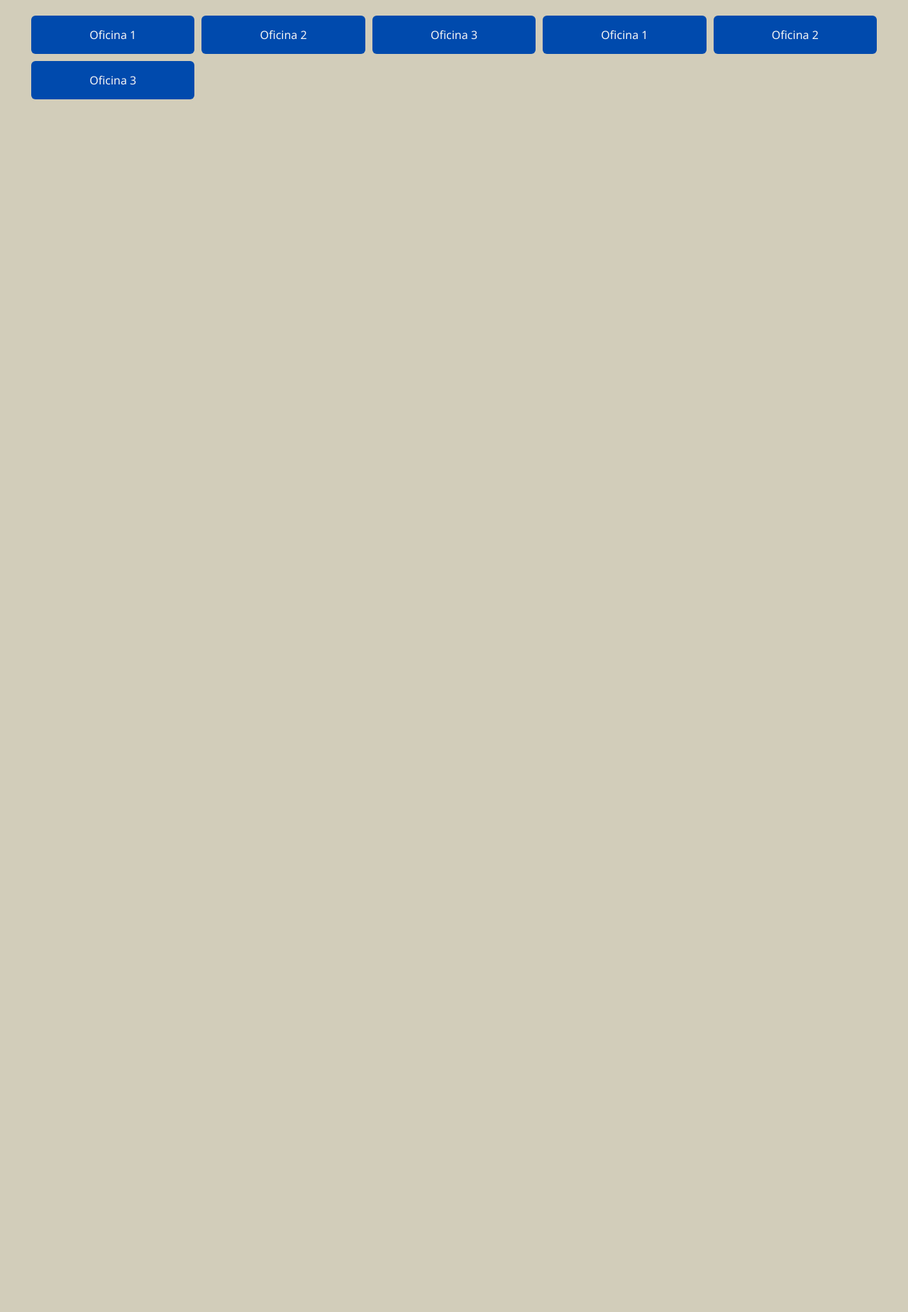
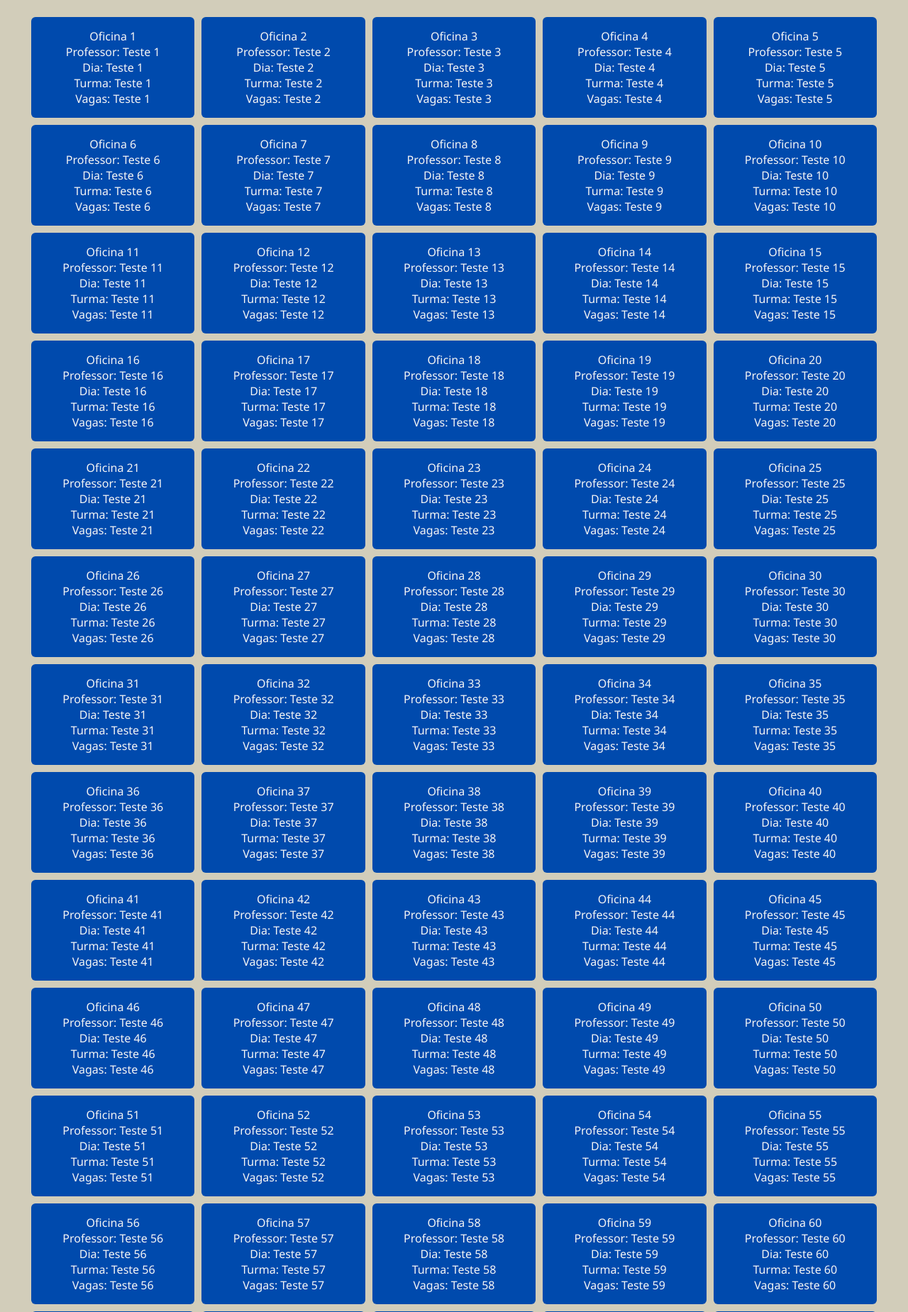
Before and after one commit to Thuripa/Sistema-CEIT, a Flask app: page / in a window 1280 px wide. Shown: the part 48-1897 px from the top of the page at 71% size. Before the commit the page ends 188 px from the top, so only its background shows below. Run offline with Flask 2, Linux system fonts and the light colour scheme.

Commit message:
Pequenas mudanças em geral
* Nenhuma informação relevante

```diff
--- a/website/auth.py
+++ b/website/auth.py
@@ -13,6 +13,6 @@ def logout():
     return '<p>Saindo...</p>'
 
 
-@auth.route('/sign-up')
+@auth.route('/cadastro')
 def sign_up():
-    return '<p>Registrando...</p>'
+    return render_template('cadastro.html')
--- a/website/static/mobile-navbar.js
+++ b/website/static/mobile-navbar.js
@@ -41,3 +41,21 @@ const mobileNavbar = new MobileNavbar(
 );
 
 mobileNavbar.init();
+
+// When the user scrolls the page, execute myFunction
+window.onscroll = function() {myFunction()};
+
+// Get the navbar
+var navbar = document.getElementById("nav-bar");
+
+// Get the offset position of the navbar
+var sticky = navbar.offsetTop;
+
+// Add the sticky class to the navbar when you reach its scroll position. Remove "sticky" when you leave the scroll position
+function myFunction() {
+  if (window.pageYOffset >= sticky) {
+    navbar.classList.add("sticky")
+  } else {
+    navbar.classList.remove("sticky");
+  }
+}
--- a/website/static/style.css
+++ b/website/static/style.css
@@ -16,6 +16,7 @@ body {
     justify-content: center;
     align-items: center;
     text-align: center;
+    padding-top: 50px;
 }
 
 body * {
--- a/website/templates/base.html
+++ b/website/templates/base.html
@@ -9,7 +9,7 @@
 </head>
 <body>
 <header>
-    <nav class="nav-bar">
+    <nav class="nav-bar" id="nav-bar">
         <a class="logo" href="/">Oficinas CEIT</a>
         <div class="mobile-menu">
             <div class="linha1"></div>
--- /dev/null
+++ b/website/templates/cadastro.html
@@ -0,0 +1,5 @@
+{% extends "base.html" %}
+{% block title %}Cadastrar{% endblock %}
+{% block content %}
+<form method="post"
+{% endblock %}
--- a/website/templates/homepage.html
+++ b/website/templates/homepage.html
@@ -3,11 +3,14 @@
 {% block content %}
 <br/>
 <div class="oficina-homepage" >
-    <div>Oficina 1</div>
-    <div>Oficina 2</div>
-    <div>Oficina 3</div>
-    <div>Oficina 1</div>
-    <div>Oficina 2</div>
-    <div>Oficina 3</div>
+    {% for i in range(100) %}
+    <div>
+        Oficina {{ i+1 }}<br>
+        Professor: Teste {{ i+1 }}<br>
+        Dia: Teste {{ i+1 }}<br>
+        Turma: Teste {{ i+1 }}<br>
+        Vagas: Teste {{ i+1 }}<br>
+    </div>
+    {% endfor %}
 </div>
 {% endblock %}
```
Also changed, not shown: other parts of website/static/style.css (+31 -6 lines), website/templates/login.html (+5 -2 lines).
